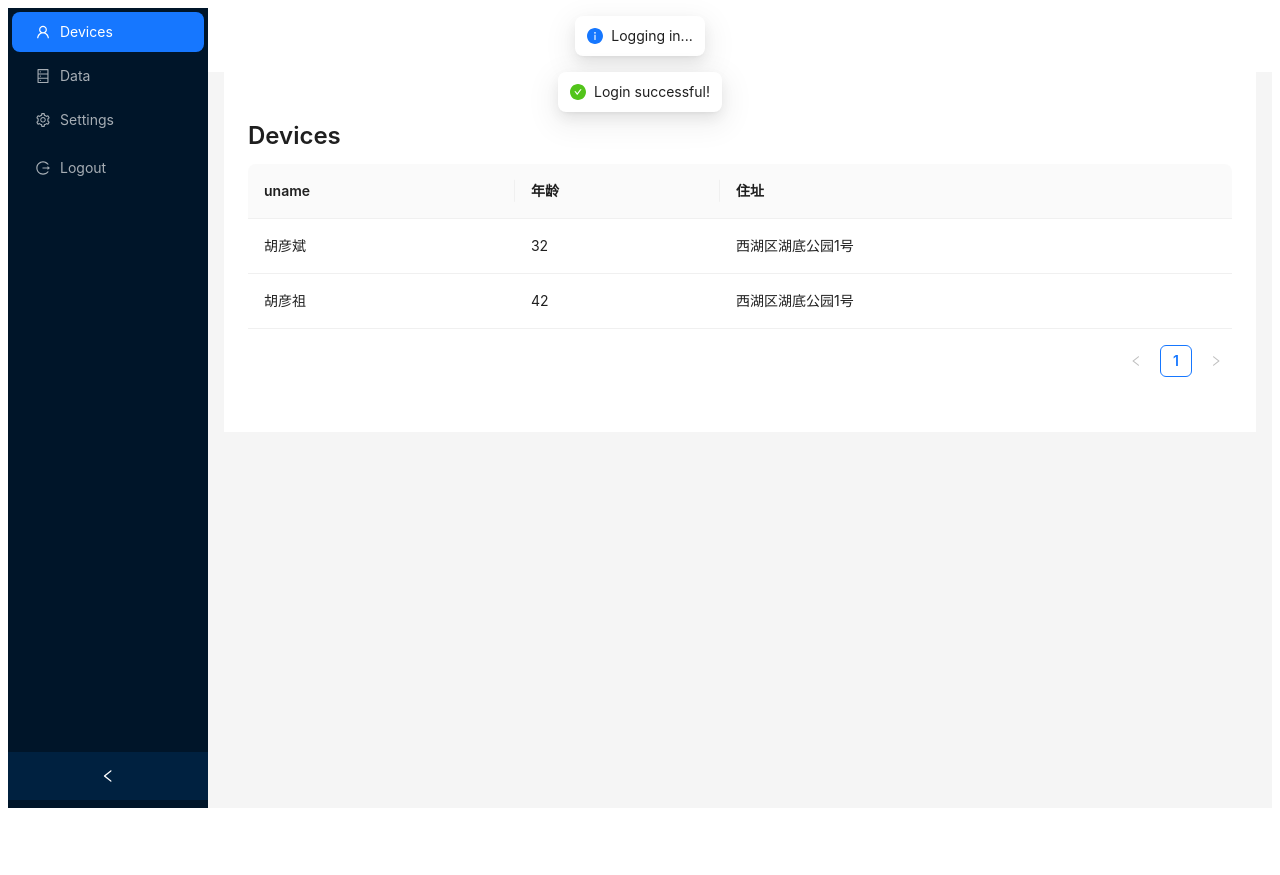
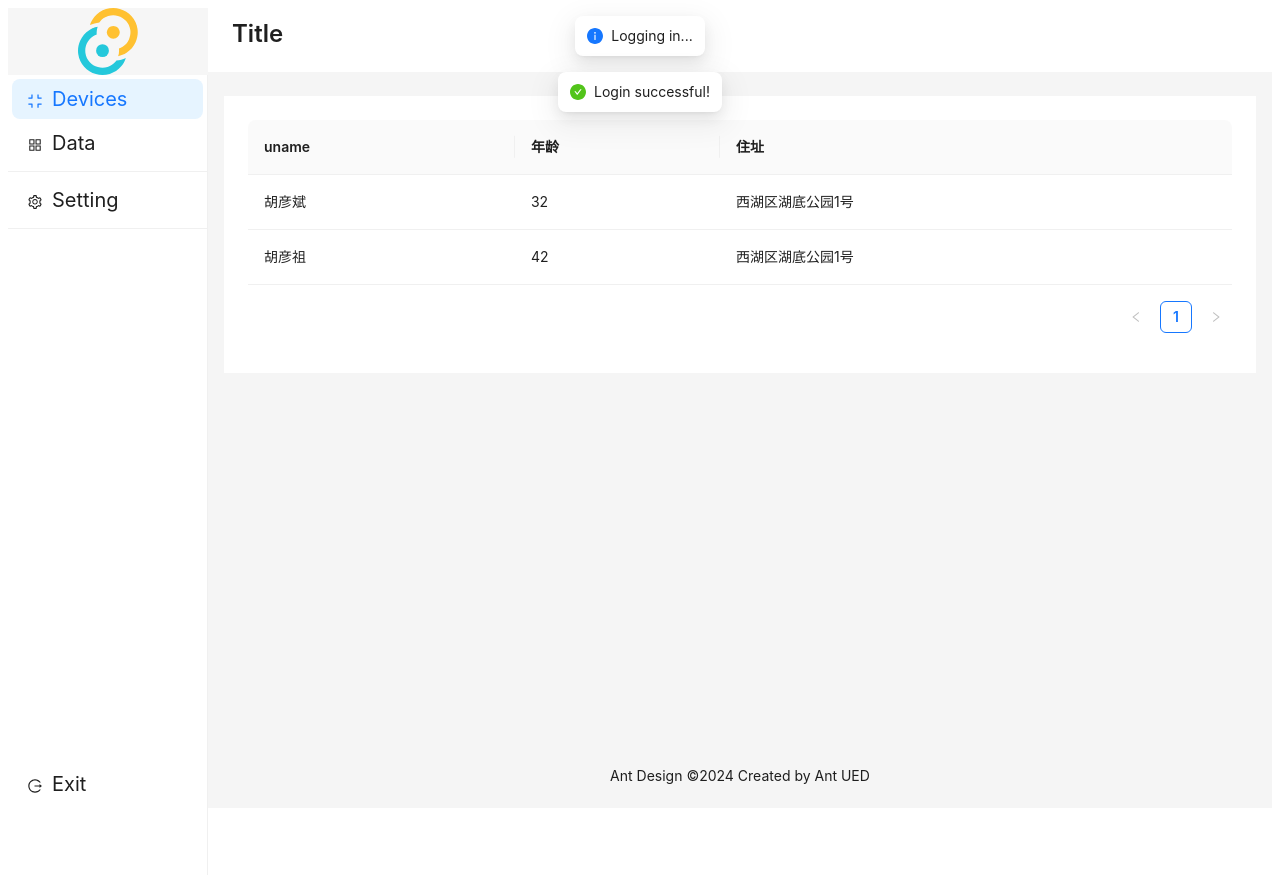
Before and after one commit to paighub/tauri-ant-app, a React (Vite) app: page / in a window 1280 px wide. Both pictures are taken after a click on the button "Login". Before the commit the page ends 816 px from the top, so only its background shows below. Built offline with nearby package versions, Linux system fonts and the light colour scheme.

Commit message:
chore: home style

```diff
--- a/src/components/HomePage.tsx
+++ b/src/components/HomePage.tsx
@@ -1,85 +1,83 @@
-// HomePage.tsx
 import React, { useState } from 'react';
-import { Layout, Menu, Modal, Button, Typography } from 'antd';
-import { UserOutlined, DatabaseOutlined, SettingOutlined, LogoutOutlined } from '@ant-design/icons';
-import './HomePage.css'; // 引入样式文件
+import { Layout, Menu, message, Typography, Divider } from 'antd';
+import {
+  CompressOutlined,
+  AppstoreOutlined,
+  SettingOutlined,
+  LogoutOutlined,
+} from '@ant-design/icons';
+
 import DevicesPage from './DevicesPage'; // 导入 DevicesPage 组件
 import DataPage from './DataPage';
 import SettingPage from './SettingPage';
+import { Footer } from 'antd/es/layout/layout';
 
-const { Header, Sider, Content, Footer } = Layout;
+const { Header, Sider, Content } = Layout;
 const { Title } = Typography;
 
 const HomePage: React.FC = () => {
-  const [collapsed, setCollapsed] = useState(false);
   const [current, setCurrent] = useState('devices');
-  const [isModalVisible, setIsModalVisible] = useState(false);
 
   const handleMenuClick = (e: any) => {
-    if (e.key === 'logout') {
-      setIsModalVisible(true);
-    } else {
+    if (e.key === 'exit') {
+      message.warning("exit todo action");
+      return;
+    }
+
     setCurrent(e.key);
-    }
-  };
-
-  const handleOk = () => {
-    setIsModalVisible(false);
-    // 这里可以添加退出逻辑，例如清除 token 或重定向到登录页面
-    window.location.href = '/login';
-  };
-
-  const handleCancel = () => {
-    setIsModalVisible(false);
   };
 
   const renderContent = () => {
     switch (current) {
       case 'devices':
-        return <DevicesPage />; // 使用 DevicesPage 组件
+        return <DevicesPage />;
       case 'data':
         return <DataPage />;
       case 'settings':
         return <SettingPage />;
       default:
-        return <DevicesPage />; // 默认情况下也显示 DevicesPage
+        return <DevicesPage />;
     }
   };
 
-  return (
-    <Layout style={{ minHeight: '100vh' }}>
-      <Sider collapsible collapsed={collapsed} onCollapse={(value) => setCollapsed(value)}>
-        <div className="logo" />
-        <Menu theme="dark" defaultSelectedKeys={['devices']} mode="inline" onClick={handleMenuClick}>
-          <Menu.Item key="devices" icon={<UserOutlined />}>
+  return (<Layout style={{ minHeight: '100vh' }}>
+    <Sider width={200} >
+      <div style={{ backgroundColor: '#f6f6f6' }}>
+        <img src="/tauri.svg" alt="Logo" style={{ width: '60px', display: 'block', margin: 'auto' }} />
+      </div>
+
+      <Menu mode="vertical" theme="light" defaultSelectedKeys={['devices']} onClick={handleMenuClick} style={{ height: '100%', fontSize: '20px' }}>
+        <Menu.Item key="devices" icon={<CompressOutlined />}>
           Devices
         </Menu.Item>
-          <Menu.Item key="data" icon={<DatabaseOutlined />}>
+        <Menu.Item key="data" icon={<AppstoreOutlined />}>
           Data
         </Menu.Item>
+        <Divider type="horizontal" style={{ margin: '8px 0' }} />
         <Menu.Item key="settings" icon={<SettingOutlined />}>
-            Settings
+          Setting
         </Menu.Item>
-        </Menu>
-        <Menu theme="dark" mode="inline" className="logout-menu">
-          <Menu.Item key="logout" icon={<LogoutOutlined />} onClick={handleMenuClick}>
-            Logout
+        <Divider type="horizontal" style={{ margin: '8px 0' }} />
+        <Menu.Item key="exit" icon={<LogoutOutlined />} style={{ position: 'absolute', bottom: 0 }}>
+          Exit
         </Menu.Item>
       </Menu>
     </Sider>
     <Layout>
-        <Header className="site-layout-background" style={{ padding: 0 }} />
-        <Content style={{ margin: '0 16px' }}>
-          <div className="site-layout-background" style={{ padding: 24, minHeight: 360 }}>
-            <Title level={3}>{current.charAt(0).toUpperCase() + current.slice(1)}</Title>
+      <Header style={{ padding: '10px 24px', background: '#fff' }}>
+        <Title level={3} style={{ margin: 0 }}>
+          Title
+        </Title>
+      </Header>
+      <Content style={{ margin: '24px 16px 0', overflow: 'initial' }}>
+        <div style={{ padding: 24, background: '#fff' }}>
           {renderContent()}
         </div>
       </Content>
-        <Footer style={{ textAlign: 'center' }} />
+      <Footer style={{ textAlign: 'center' }}>
+        Ant Design ©2024 Created by Ant UED
+      </Footer>
     </Layout>
-      <Modal title="Confirm Logout" visible={isModalVisible} onOk={handleOk} onCancel={handleCancel}>
-        Are you sure you want to log out?
-      </Modal>
   </Layout>
   );
 };
```
Lines whose indentation alone changed are shown as unchanged.
